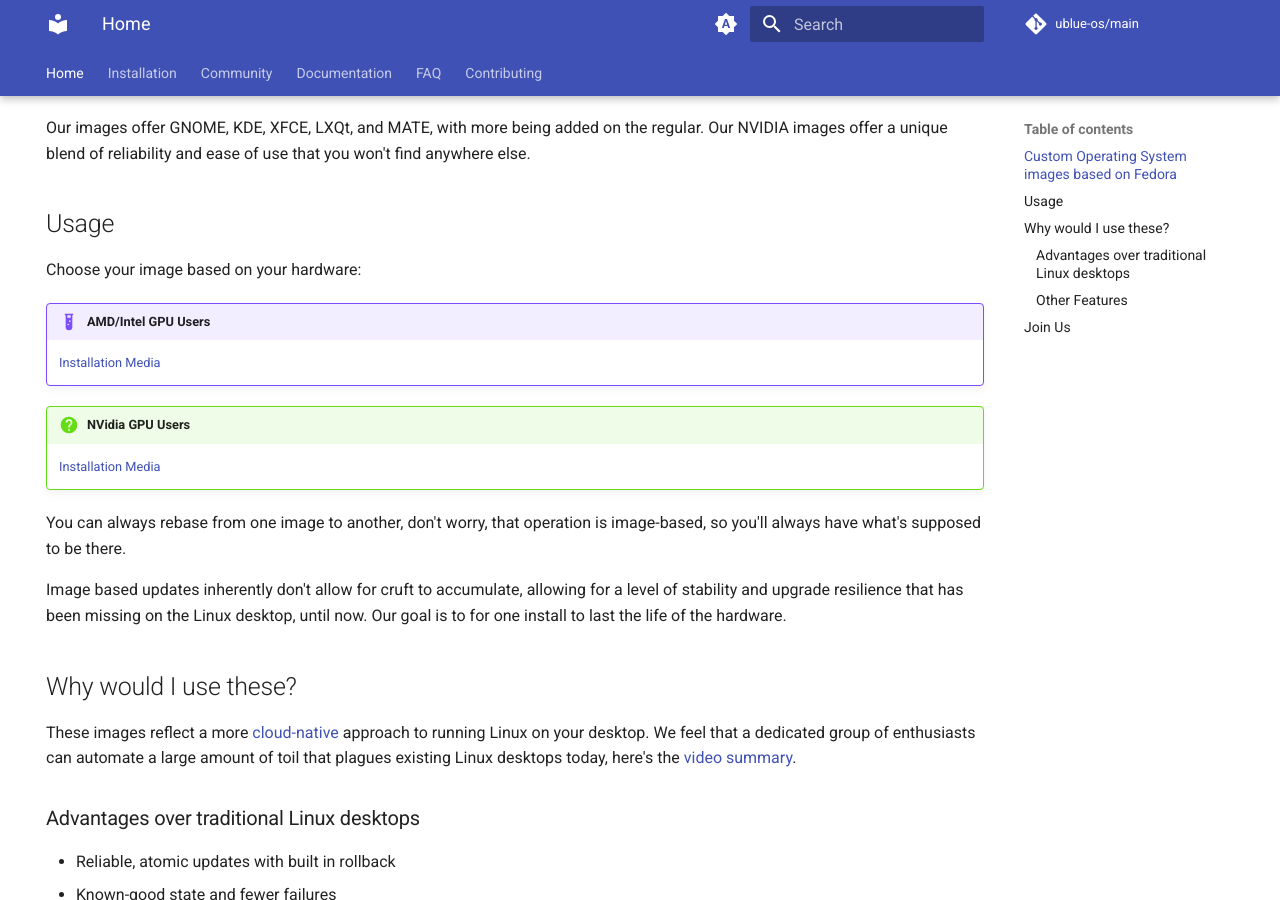
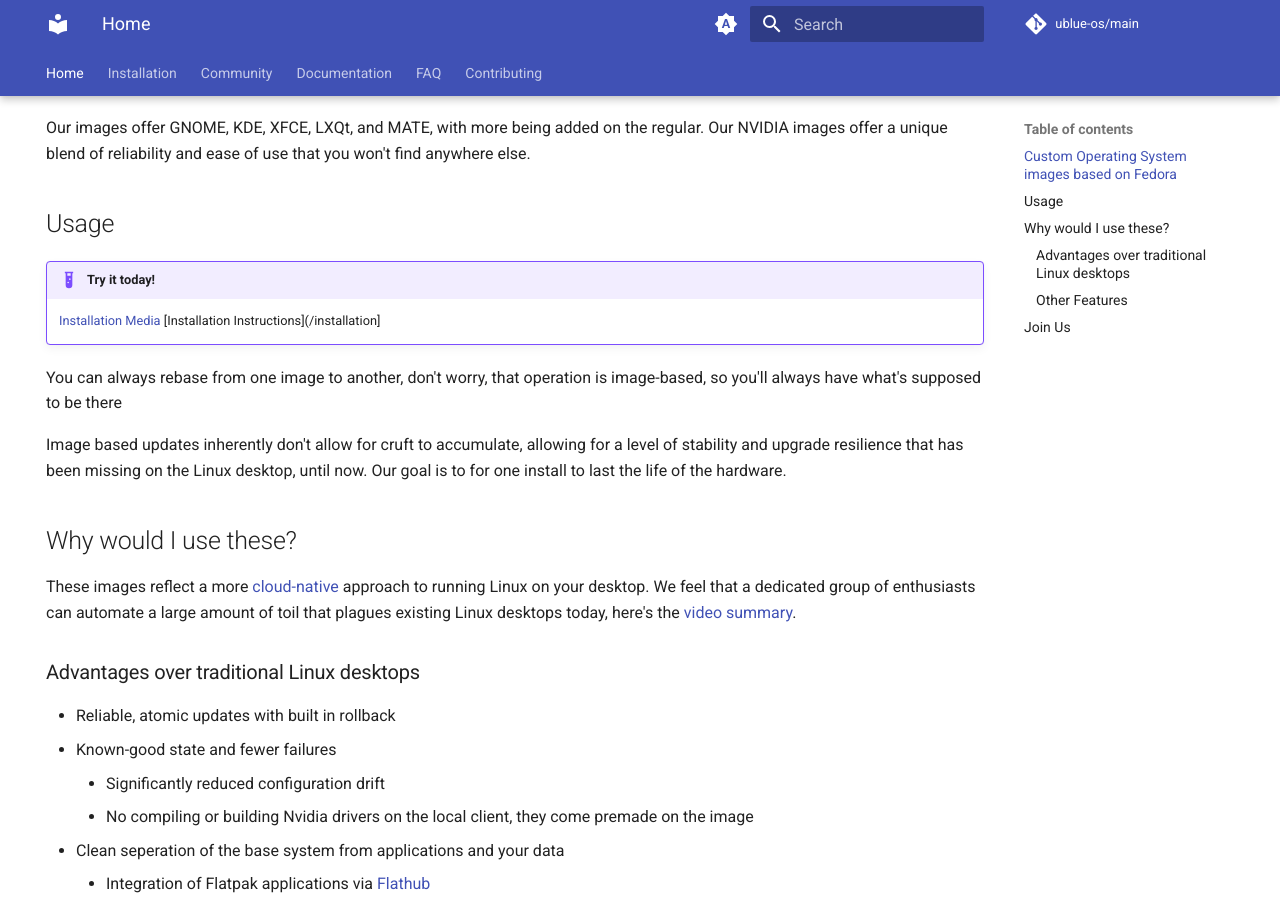
Before and after one commit to ublue-os/website, an MkDocs documentation site: the page built from docs/index.md, in a window 1280 px wide and 900 px high, scrolled down 466 px. Built offline with MkDocs 1.6.1 and Material for MkDocs 9.7.7, drawn with Linux system fonts in a browser that asks for light colours; comment, search, counter and statistics services are not loaded.

Commit message:
fix: fix links to media

```diff
--- a/docs/index.md
+++ b/docs/index.md
@@ -18,17 +18,12 @@ Our images offer GNOME, KDE, XFCE, LXQt, and MATE, with more being added on the
 
 ## Usage
 
-Choose your image based on your hardware:
-
-!!! example "AMD/Intel GPU Users"
+!!! example "Try it today!"
 
     [Installation Media](https://github.com/ublue-os/main/releases)
+    [Installation Instructions](/installation]
 
-!!! question "NVidia GPU Users"
-
-    [Installation Media](https://github.com/ublue-os/nvidia/releases)
-
-You can always rebase from one image to another, don't worry, that operation is image-based, so you'll always have what's supposed to be there.
+You can always rebase from one image to another, don't worry, that operation is image-based, so you'll always have what's supposed to be there
 
 Image based updates inherently don't allow for cruft to accumulate, allowing for a level of stability and upgrade resilience that has been missing on the Linux desktop, until now.
 Our goal is to for one install to last the life of the hardware.
```
